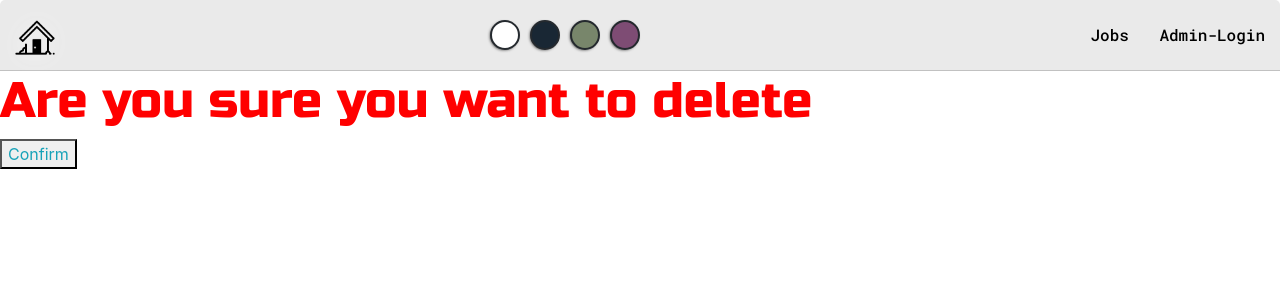
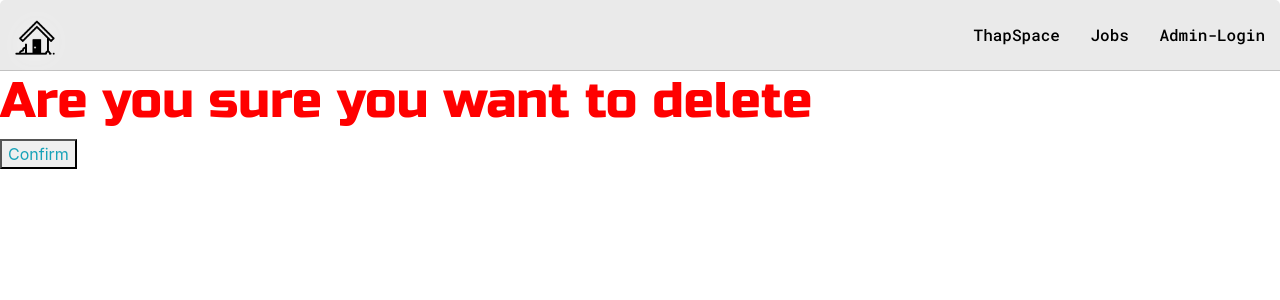
Before and after one commit to babbarutkarsh/JobPortal, a Django app: page /delete_Job/5/ in a window 1280 px wide. Shown: the top 300 px of the page. Run offline with Django 3.2, Linux system fonts and the light colour scheme; data comes from the database, SQL or seed files in the repository; both versions use the stored data as it was after the commit; some libraries are stand-ins or nearby versions.

Commit message:
bug fixes in frontend

```diff
--- a/home/templates/base/navbar.html
+++ b/home/templates/base/navbar.html
@@ -1,6 +1,9 @@
 {% load static %}
 <div class="nav-wrapper">
 	<!-- Link around dots-wrapper added after tutorial video -->
+
+
+
 	<a href="{% url 'home' %}">
 
 		<div class="dots-wrapper glow" >
@@ -10,15 +13,14 @@
 
 	</a>
 
-	<div id="theme-options-wrapper">
-		<div data-mode="light" id="light-mode" class="theme-dot"></div>
-		<div data-mode="blue" id="blue-mode" class="theme-dot"></div>
-		<div data-mode="green" id="green-mode" class="theme-dot"></div>
-		<div data-mode="purple" id="purple-mode" class="theme-dot"></div>
-	</div>
+	<ul id="navigation">
 
-	<ul id="navigation">
 		<h2  id="close-btn" style="text-align: center">X</h2>
+		<li>	<a href="https://thapspacev1.herokuapp.com/ ">
+
+			ThapSpace
+
+		</a></li>
 		<li><a class="nav-link" href="{% url 'jobs' %}">Jobs</a></li>
 		{% if request.user.is_authenticated %}
 			<li><a href="{% url 'logout' %}">Logout</a></li>
@@ -28,7 +30,6 @@
 	</ul>
 
 	<img id="menu-icon" src="{% static 'images/menu.png' %}">
-
 </div>
 
 
--- a/home/templates/home/add.html
+++ b/home/templates/home/add.html
@@ -1,4 +1,4 @@
-{% extends "home/base.html" %}
+{% extends "home/main.html" %}
 {% block content %}
 <div class="container">
 
```
Also changed, not shown: db.sqlite3.
